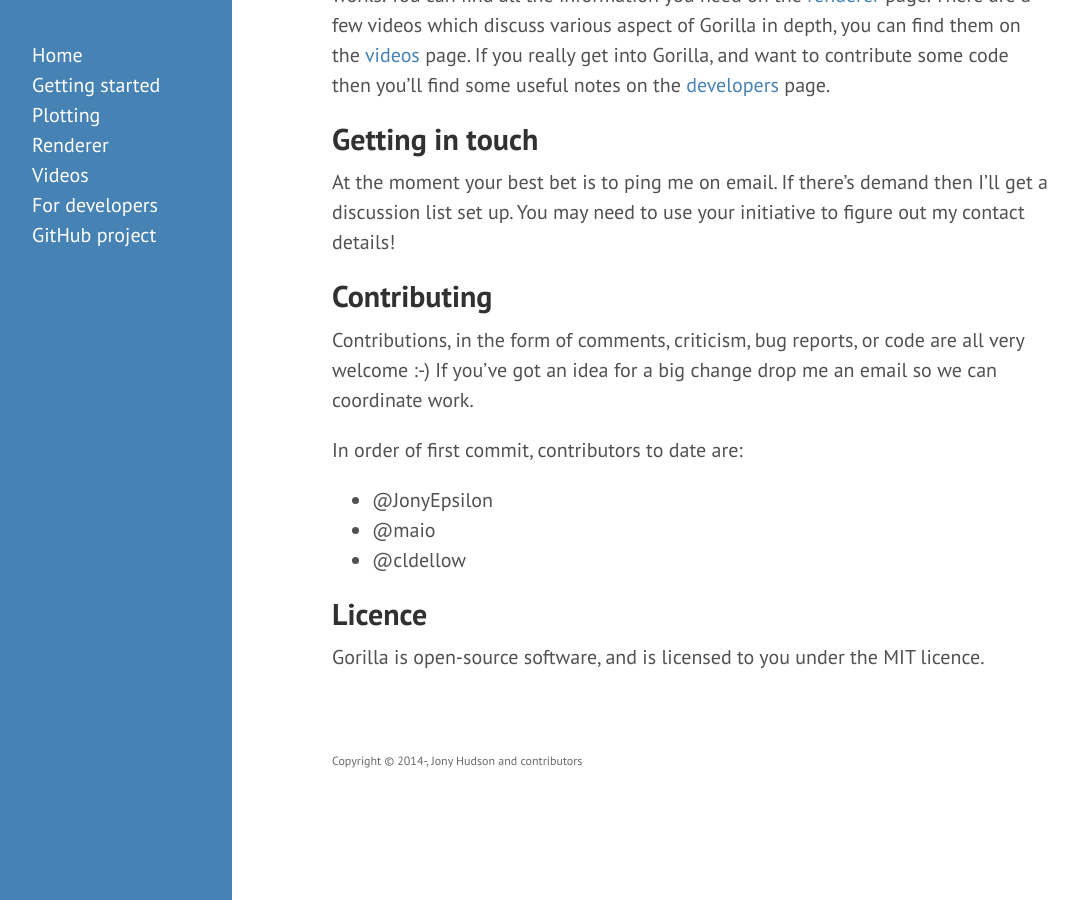
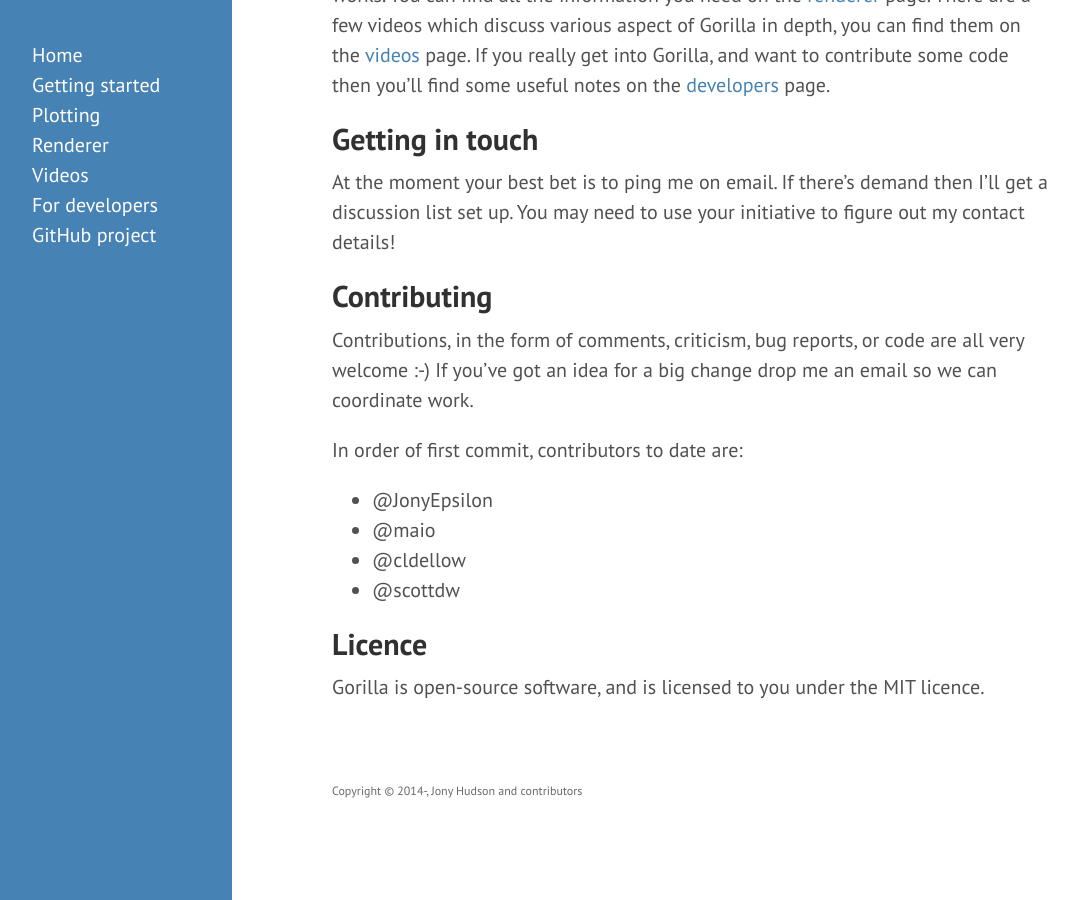
Before and after one commit to JonyEpsilon/gorilla-repl.org, a Jekyll site: the page built from index.md, in a window 1280 px wide and 900 px high, scrolled down 939 px. Shown: the whole window, without its empty margins (8-1086 px from the left). Built offline with Jekyll 4.4.1, drawn with Linux system fonts in a browser that asks for light colours; Markdown is read by kramdown in place of the engine named in the settings.

Commit message:
Add @scottdw to contributors list.

```diff
--- a/index.md
+++ b/index.md
@@ -43,6 +43,7 @@ In order of first commit, contributors to date are:
 - @JonyEpsilon
 - @maio
 - @cldellow
+- @scottdw
 
 ## Licence
 
```
